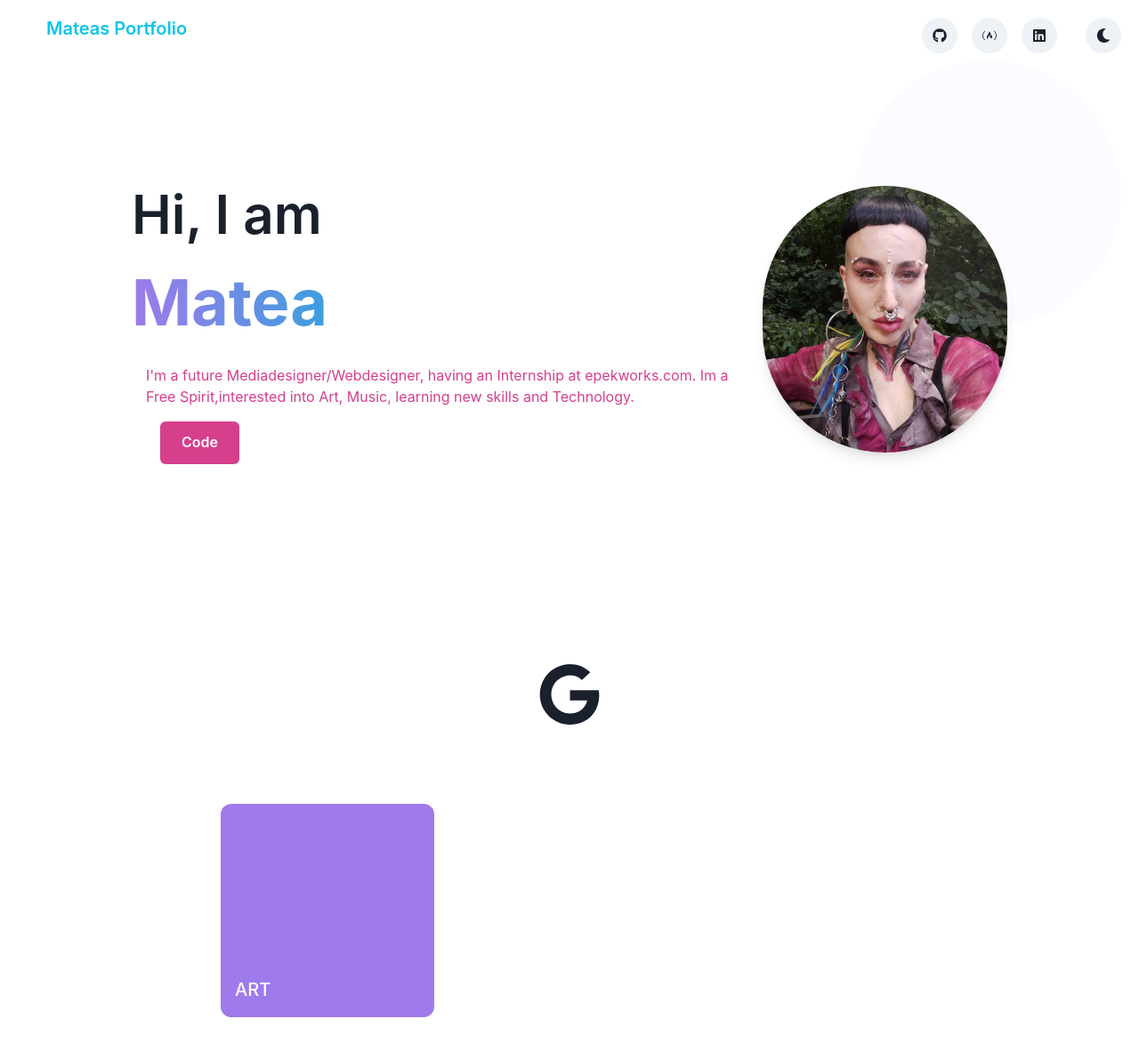
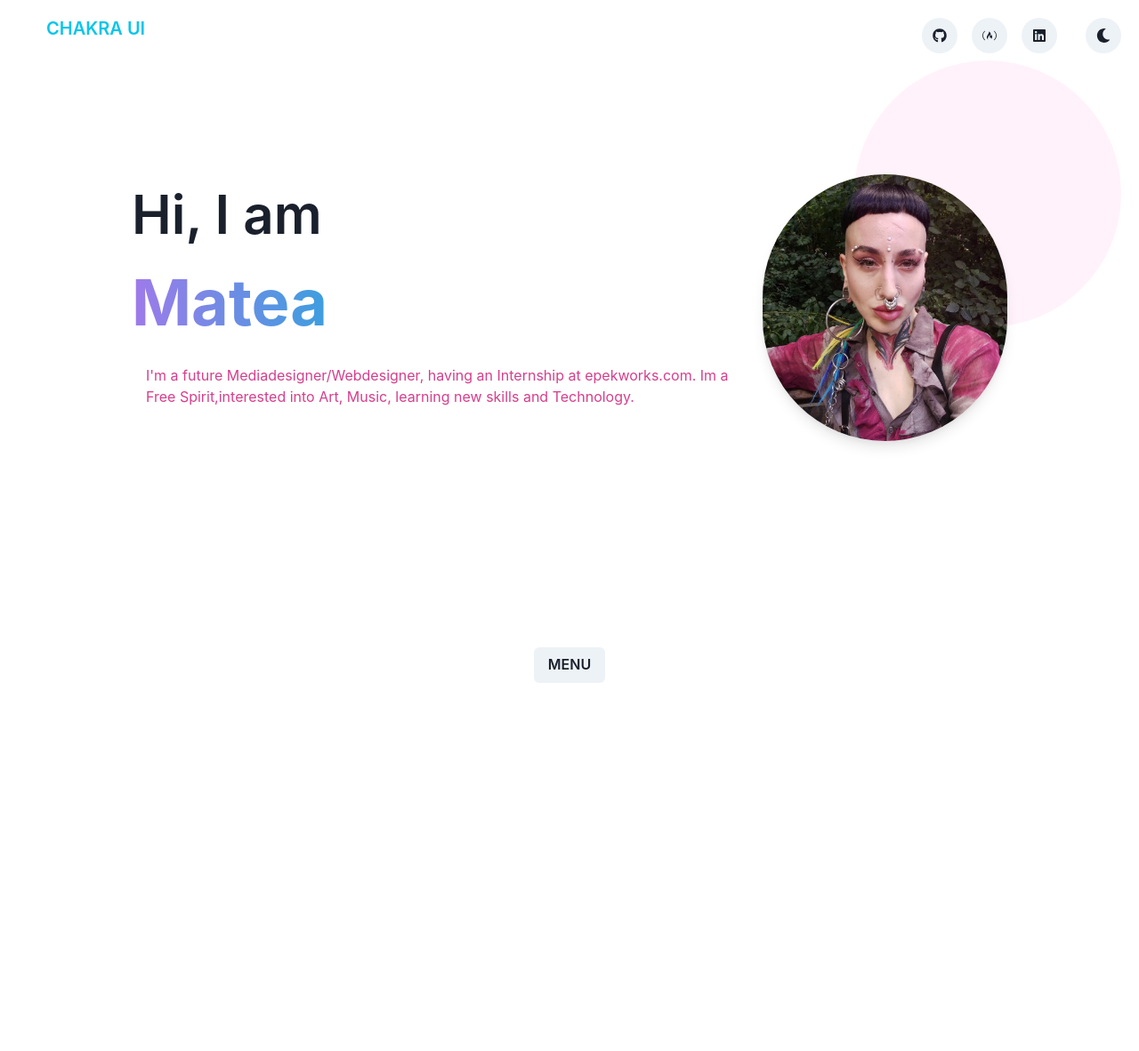
Before and after one commit to mateasportfolio/mtportfolio, a React (Create React App) app: page / in a window 1280 px wide. Shown: the top 1182 px of the page at 89% size. After the commit the page ends 800 px from the top, so only its background shows below. Built offline with nearby package versions, Linux system fonts and the light colour scheme.

Commit message:
add MenuPage component

```diff
--- a/src/App.js
+++ b/src/App.js
@@ -15,8 +15,9 @@ import {
   FaGithub,
 } from "react-icons/fa";
 import Header from "./components/Header";
-import Profile from "./components/Profile";
+import Code from "./components/Code";
 import Net from "./components/Net";
+import MenuPage from "./components/MenuPage";
 
 function App() {
   const { colorMode, toggleColorMode } = useColorMode();
@@ -26,7 +27,7 @@ function App() {
     <VStack p={5}>
       <Flex w="100%">
         <Heading ml="8" size="md" fontWeight="semibold" color="cyan.400">
-          Mateas Portfolio
+          CHAKRA UI
         </Heading>
 
         <Spacer></Spacer>
@@ -58,7 +59,8 @@ function App() {
       <Header></Header>
       <Box p={10}></Box>
       <Net></Net>
-      <Profile></Profile>
+      <MenuPage></MenuPage>
+      <Code></Code>
     </VStack>
   );
 }
--- /dev/null
+++ b/src/components/Code.js
@@ -0,0 +1,51 @@
+import React from "react";
+import { Flex, useMediaQuery } from "@chakra-ui/react";
+
+function Code() {
+  const [isNotSmallerScreen] = useMediaQuery("(min-width:600px)");
+
+  return (
+    <Flex direction={isNotSmallerScreen ? "row" : "column"} w="100%">
+      {/* <Box alignSelf="center" px="32" py="16">
+        {/* <Heading fontWeight="extrabold" color="purple.500" size="4xl">
+              Art
+            </Heading> */}
+      {/*<Flex
+          rounded="xl"
+          direction="column"
+          mt={4}
+          bg="purple.400"
+          h="30vh"
+          w="30vh"
+          justify="flex-end"
+        >
+          <Text color="white" p="4" fontSize="xl" fontWeight="medium">
+            Code
+          </Text>
+        </Flex>
+      </Box>
+      <Box alignSelf="center" px="32" py="16">
+        <Flex
+          rounded="xl"
+          direction="column"
+          mt={4}
+          bg="purple.400"
+          h="30vh"
+          w="30vh"
+          justify="flex-end"
+        >
+          <Text color="white" p="4" fontSize="xl" fontWeight="medium">
+            <Box width={[1, 1 / 2, 1 / 4]} />
+            Hosting
+          </Text>
+
+
+        </Flex>
+
+      </Box>
+       */}
+    </Flex>
+  );
+}
+
+export default Code;
--- a/src/components/Header.js
+++ b/src/components/Header.js
@@ -6,7 +6,7 @@ import {
   Flex,
   Box,
   Text,
-  Button,
+  //Button,
   Image,
 } from "@chakra-ui/react";
 import React from "react";
@@ -21,8 +21,8 @@ function Header() {
     <Stack>
       <Circle
         position="absolute"
-        bg="purple.100"
-        opacity="0.1"
+        bg="#ff009c"
+        opacity="0.05"
         w="300px"
         h="300px"
         alignSelf="flex-end"
@@ -51,20 +51,32 @@ function Header() {
             epekworks.com. Im a Free Spirit,interested into Art, Music, learning
             new skills and Technology.
           </Text>{" "}
-          <Button
+          {/* <Button
             ml={8}
             p={6}
             position="asbsolute"
             colorScheme="pink"
             onClick={() => window.open()}
           >
-            Code
+            Page
           </Button>
         </Box>
+        <Button
+          ml={8}
+          p={6}
+          position="asbsolute"
+          colorScheme="pink"
+          onClick={() => window.open()}
+        >
+          Hosting
+        </Button> */}
+        </Box>
+
         <Image
           alignSelf="center"
           mt={isNotSmallerScreen ? "0" : "12"}
           mb={isNotSmallerScreen ? "0" : "12"}
+          maxWidth={{ base: "100vh", md: "130vh", lg: "130vh", xl: "130vh" }}
           borderRadius="full"
           backgroundColor="transparent"
           boxShadow="lg"
--- /dev/null
+++ b/src/components/MenuPage.js
@@ -0,0 +1,28 @@
+import React from "react";
+import {
+  Menu,
+  MenuButton,
+  MenuList,
+  MenuItem,
+  Button,
+  // ChevronDownIcon,
+} from "@chakra-ui/react";
+
+function MenuPage() {
+  return (
+    <div>
+      <Menu>
+        <MenuButton as={Button}>MENU</MenuButton>
+        <MenuList>
+          <MenuItem>Code</MenuItem>
+          <MenuItem>Hoisting</MenuItem>
+          <MenuItem>Work</MenuItem>
+          <MenuItem>Delete</MenuItem>
+          <MenuItem>Attend a Workshop</MenuItem>
+        </MenuList>
+      </Menu>
+    </div>
+  );
+}
+
+export default MenuPage;
--- a/src/components/Net.js
+++ b/src/components/Net.js
@@ -1,13 +1,9 @@
-import { HStack, Icon } from "@chakra-ui/react";
+import { HStack } from "@chakra-ui/react";
 import React from "react";
-
-import { FaGoogle } from "react-icons/fa";
 
 function Net() {
   return (
-    <HStack spacing="24">
-      <Icon as={FaGoogle} boxSize="70"></Icon>
-    </HStack>
+    <HStack spacing="24">{/*<Icon as={FaGoogle} boxSize="70"></Icon>*/}</HStack>
   );
 }
 
--- a/src/components/Profile.js
+++ /dev/null
@@ -1,35 +0,0 @@
-import React from "react";
-import { Box, Flex, useMediaQuery, Text } from "@chakra-ui/react";
-
-function Profile() {
-  const [isNotSmallerScreen] = useMediaQuery("(min-width:600px)");
-
-  return (
-    <Flex
-      direction={isNotSmallerScreen ? "row" : "column"}
-      w="100%"
-      maxWidth={{ base: "100vh", md: "130vh", lg: "130vh", xl: "130vh" }}
-    >
-      <Box alignSelf="center" px="32" py="16">
-        {/* <Heading fontWeight="extrabold" color="purple.500" size="4xl">
-          Art
-        </Heading> */}
-        <Flex
-          rounded="xl"
-          direction="column"
-          mt={4}
-          bg="purple.400"
-          h="30vh"
-          w="30vh"
-          justify="flex-end"
-        >
-          <Text color="white" p="4" fontSize="xl" fontWeight="medium">
-            ART
-          </Text>
-        </Flex>
-      </Box>
-    </Flex>
-  );
-}
-
-export default Profile;
```
